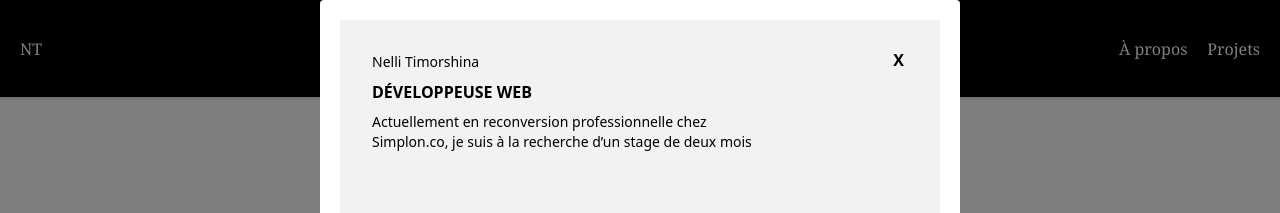
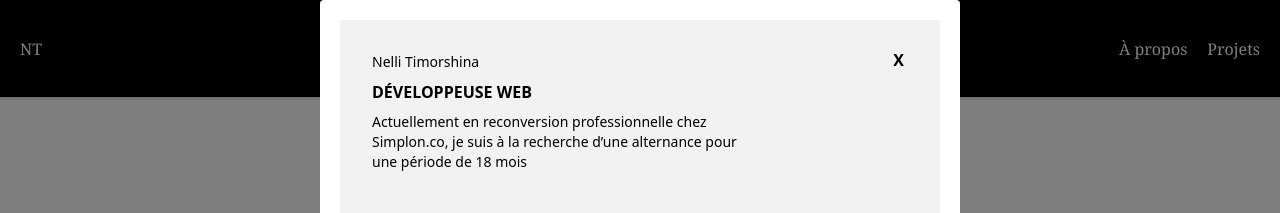
Before and after one commit to Raftouch/nelli-portfolio, a React (Create React App) app: page /projects in a window 1280 px wide. Both pictures are taken after a click on the button 1247 px from the left and 291 px from the top of the page. Shown: the top 213 px of the page. Built offline with nearby package versions, Linux system fonts and the light colour scheme.

Commit message:
:art: updated cv text

```diff
--- a/src/components/Resume.tsx
+++ b/src/components/Resume.tsx
@@ -14,7 +14,7 @@ export function Resume() {
         <h1 className="uppercase font-bold">Développeuse web</h1>
         <p className="text-sm">
           Actuellement en reconversion professionnelle chez Simplon.co, je suis
-          à la recherche d’un stage de deux mois
+          à la recherche d’une alternance pour une période de 18 mois
         </p>
       </div>
       <button
```
